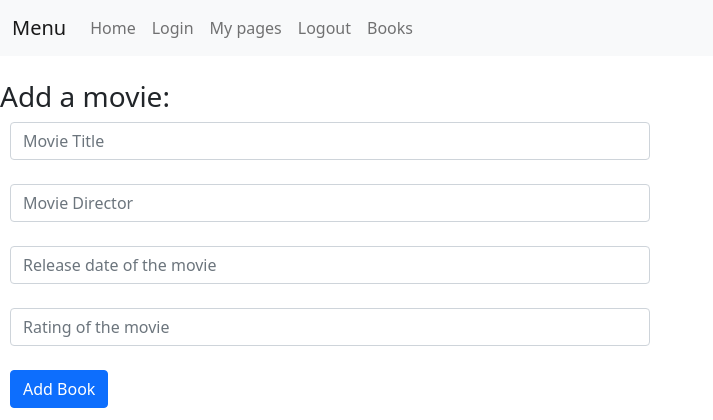
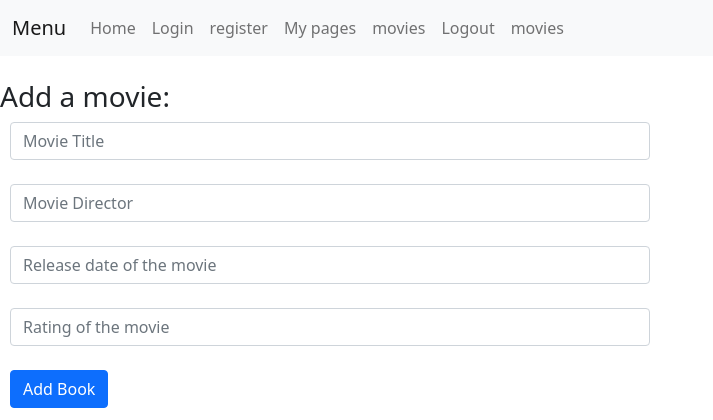
Before and after one commit to ioanae21/Store_movies, a Flask app: page /movies in a window 1280 px wide. Shown: the top 420 px of the page, without its empty margins (0-713 px from the left). Run offline with Flask 3, Linux system fonts and the light colour scheme; the visitor is signed in with stand-in values (Sample User, id 1); parts of the project's set-up code (start-up, migrations or seed data) failed here and were passed over.

Commit message:
Update base.html

```diff
--- a/templates/base.html
+++ b/templates/base.html
@@ -16,12 +16,14 @@
           <div class="navbar-nav">
             <a class="nav-link" aria-current="page" href="/">Home</a>
             <a class="nav-link" href="{{url_for('login')}}">Login</a>
-            <a class="nav-link" href="{{url_for('user')}}">My pages</a>
+            <a class="nav-link" href="{{url_for('register')}}">register</a>
               {% if 'user' in session %}
+              <a class="nav-link" href="{{url_for('user')}}">My pages</a>
+              <a class="nav-link" href="{{url_for('movies')}}">movies</a>
               <a class="nav-link" href="/logout">Logout</a>
                 {% endif %}
 
-            <a class="nav-link" href="{{url_for('books')}}">Books</a>
+            <a class="nav-link" href="{{url_for('movies')}}">movies</a>
 
           </div>
         </div>
```
